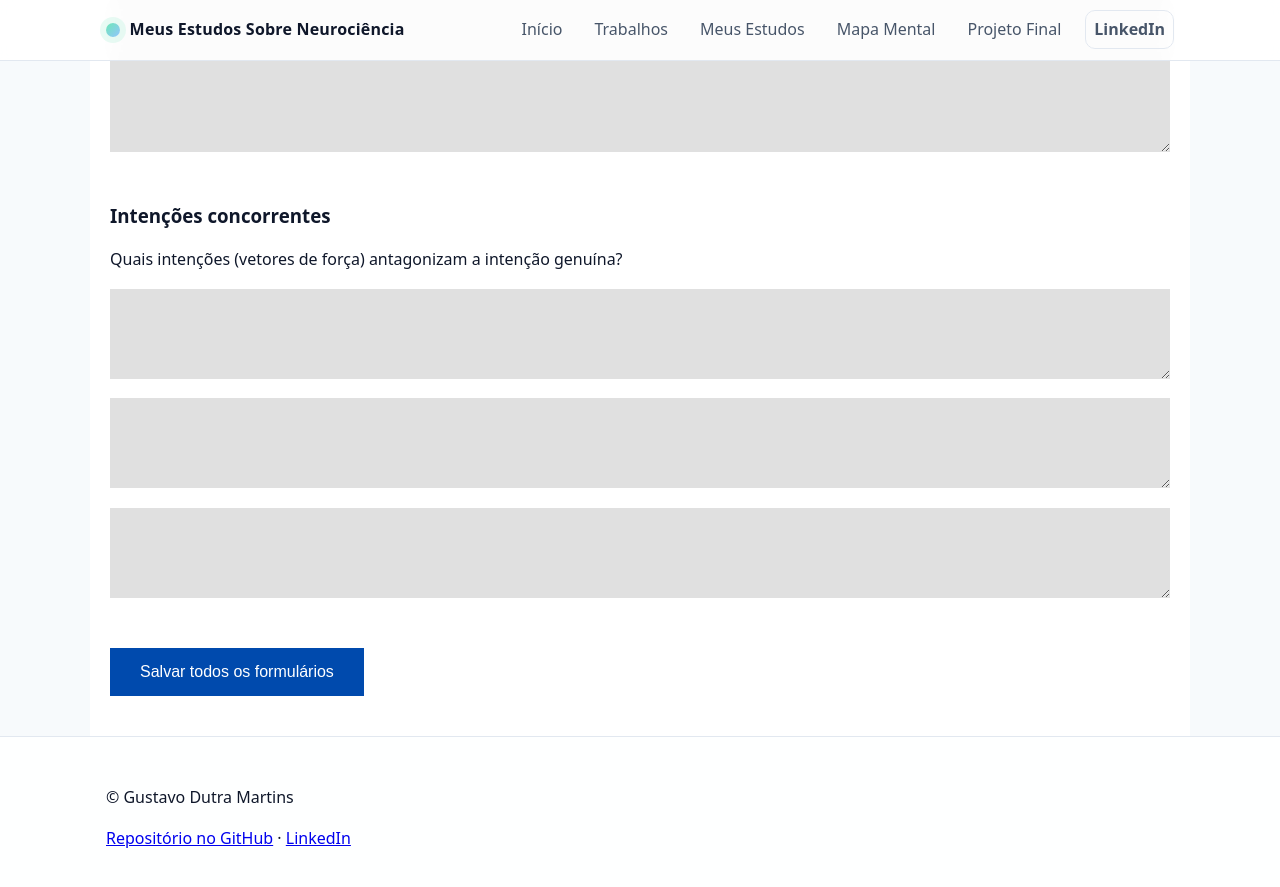
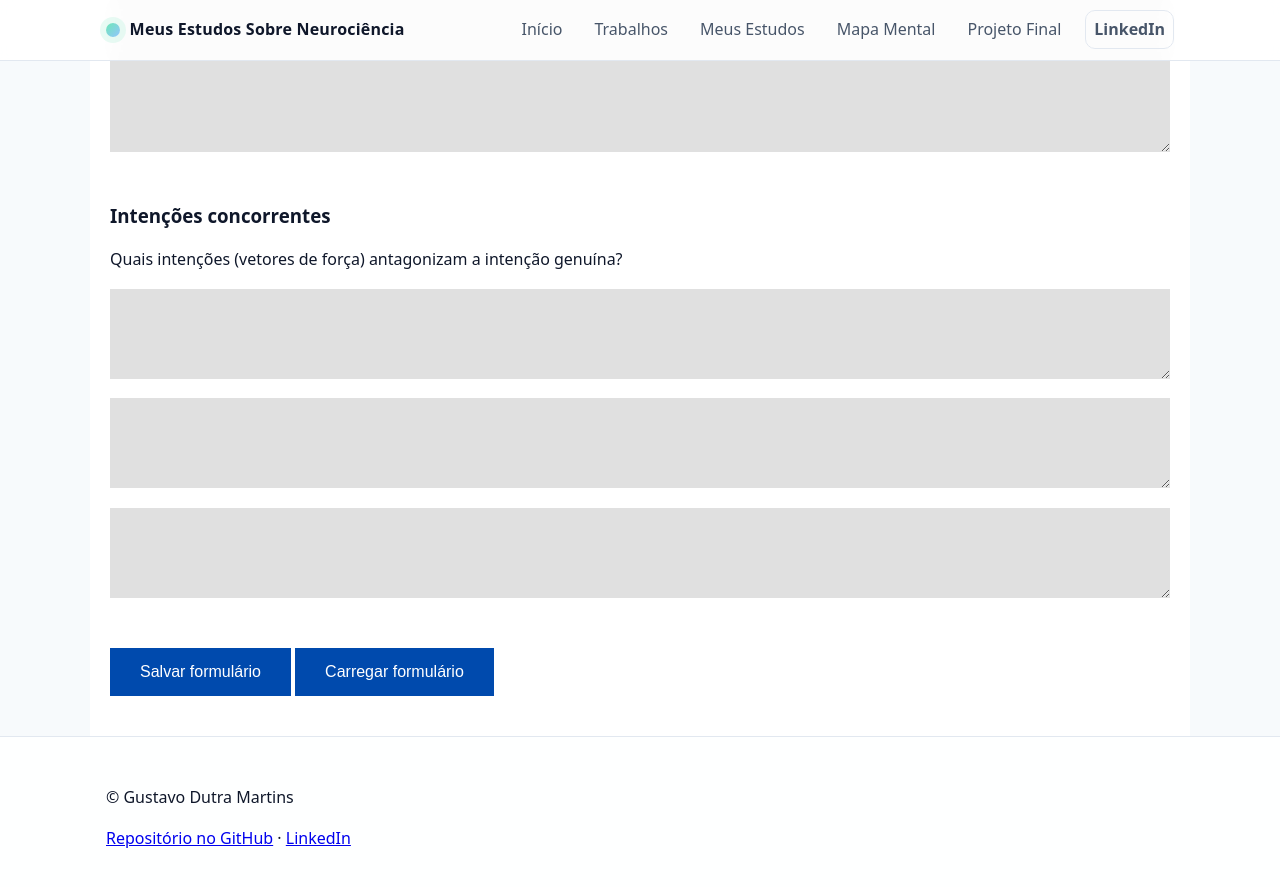
Before and after one commit to gdutramartins/neurociencia, a Jekyll site: the page built from trabalhos/formulario-get.html, in a window 1280 px wide and 900 px high, scrolled down 801 px. Shown: the top 887 px of the window. Built offline with Jekyll 4.4.1, drawn with Linux system fonts in a browser that asks for light colours; some of the changed lines change nothing that is shown.

Commit message:
gravacao

```diff
--- a/trabalhos/formulario-get.html
+++ b/trabalhos/formulario-get.html
@@ -90,8 +90,8 @@
                     <tr>
                         <td>Comportamento 1</td>
                         <td><textarea class="neuro-textarea neuro-textarea--wide" name="erro_nome_1"></textarea></td>
-                        <td class="checkbox-cell"><input type="checkbox" name="erro_reconhecer_1" class="neuro-checkbox"/></td>
-                        <td class="checkbox-cell"><input type="checkbox" name="erro_aceitar_1" class="neuro-checkbox"/></td>
+                        <td class="checkbox-cell"><input type="checkbox" name="erro_reconhecer_1" class="neuro-checkbox" /></td>
+                        <td class="checkbox-cell"><input type="checkbox" name="erro_aceitar_1" class="neuro-checkbox" /></td>
                     </tr>
 
                     <tr>
@@ -104,7 +104,7 @@
                     <tr>
                         <td>Comportamento 3</td>
                         <td><textarea class="neuro-textarea neuro-textarea--wide" name="erro_nome_3"></textarea></td>
-                        <td class="checkbox-cell"><input type="checkbox" name="erro_reconhecer_3" class="neuro-checkbox"/></td>
+                        <td class="checkbox-cell"><input type="checkbox" name="erro_reconhecer_3" class="neuro-checkbox" /></td>
                         <td class="checkbox-cell"><input type="checkbox" name="erro_aceitar_3" class="neuro-checkbox" /></td>
                     </tr>
                 </table>
@@ -187,7 +187,9 @@
             </div>
         </div>
 
-        <button class="neuro-button" type="submit">Salvar todos os formulários</button>
+        <button type="button" class="neuro-button" onclick="salvarFormulario()">Salvar formulário</button>
+
+        <button type="button" class="neuro-button" onclick="carregarFormulario()">Carregar formulário</button>
     </form>
 </div>
 
@@ -220,3 +222,77 @@
         }
     }
 </script>
+
+<script>
+    // codigo implantacao AKfycbx-Oi_qSeSTX5dkaWwdi_ov945C8cbcCMDe2Toa7kX3Jo52zqjT7JHDpcLDSVnpzk8u
+    const SCRIPT_URL = "https://script.google.com/macros/s/AKfycbx-Oi_qSeSTX5dkaWwdi_ov945C8cbcCMDe2Toa7kX3Jo52zqjT7JHDpcLDSVnpzk8u/exec";
+</script>
+
+<script>
+    function coletarFormulario() {
+        const dados = {};
+
+        document.querySelectorAll("[name]").forEach((el) => {
+            if (el.type === "checkbox") {
+                dados[el.name] = el.checked;
+            } else if (el.type === "radio") {
+                if (el.checked) dados[el.name] = el.value;
+            } else {
+                dados[el.name] = el.value;
+            }
+        });
+
+        return dados;
+    }
+</script>
+
+<script>
+    async function salvarFormulario() {
+        const dados = coletarFormulario();
+
+        const response = await fetch(SCRIPT_URL, {
+            method: "POST",
+            body: JSON.stringify(dados),
+        });
+
+        const json = await response.json();
+
+        alert("Formulário salvo com ID " + json.formulario_id);
+    }
+</script>
+
+<script>
+    async function carregarFormulario() {
+        const entrevistador = document.querySelector("[name=entrevistador]").value;
+        const entrevistado = document.querySelector("[name=entrevistado]").value;
+        const tema = document.querySelector("[name=tema_mudanca]").value;
+
+        const url =
+            SCRIPT_URL +
+            "?entrevistador=" +
+            encodeURIComponent(entrevistador) +
+            "&entrevistado=" +
+            encodeURIComponent(entrevistado) +
+            "&tema_mudanca=" +
+            encodeURIComponent(tema);
+
+        const response = await fetch(url);
+        const registros = await response.json();
+
+        if (!registros.length) {
+            alert("Nenhum formulário encontrado");
+            return;
+        }
+
+        const payload = JSON.parse(registros[0].payload);
+
+        Object.entries(payload).forEach(([k, v]) => {
+            const el = document.querySelector(`[name="${k}"]`);
+            if (!el) return;
+
+            if (el.type === "checkbox") el.checked = v;
+            else if (el.type === "radio") el.checked = el.value === v;
+            else el.value = v;
+        });
+    }
+</script>
```
